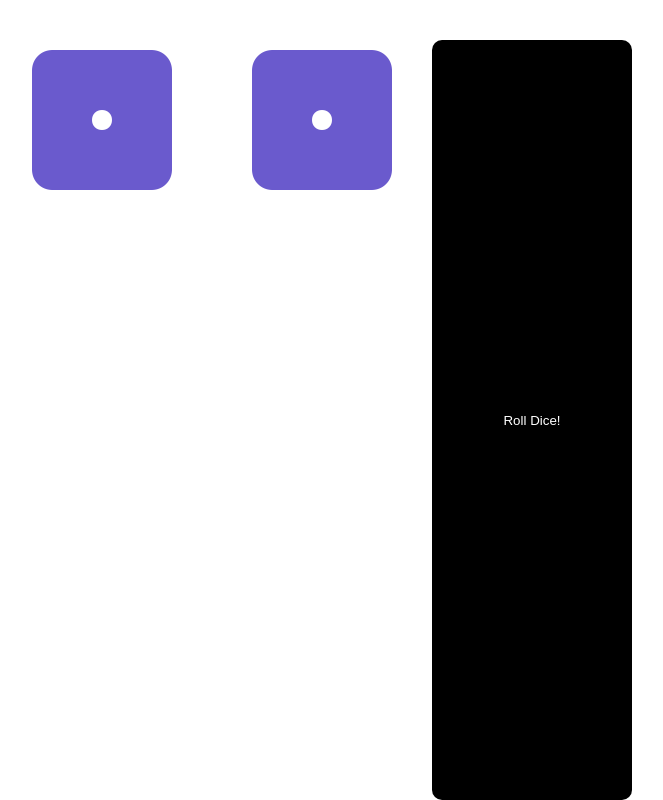
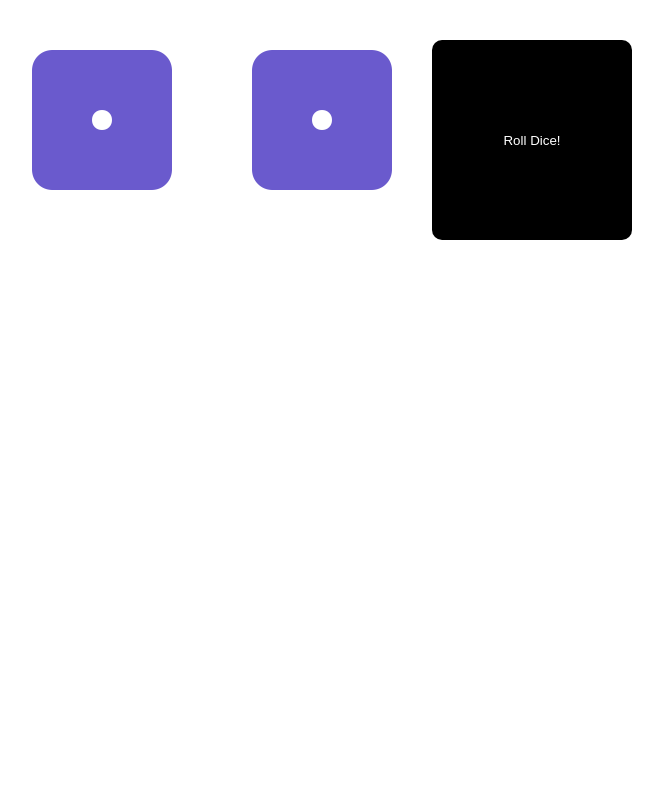
Before and after one commit to Djones917/Dice_Game_2022, a React (Create React App) app: page / in a window 1280 px wide. Shown: the whole page, without its empty margins (8-671 px from the left). Built offline with nearby package versions, Linux system fonts and the light colour scheme.

Commit message:
having trouble with button

```diff
--- a/src/RollDice.css
+++ b/src/RollDice.css
@@ -1,7 +1,13 @@
 .RollDice {
     display: flex;
     flex-flow: nowrap;
-    min-height: 100vh;
+    /*min-height: 100vh;*/
+}
+
+.RollDice-container {
+    display: flex;
+    justify-content: center;
+    align-content: center;
 }
 
 .RollDice button {
```
